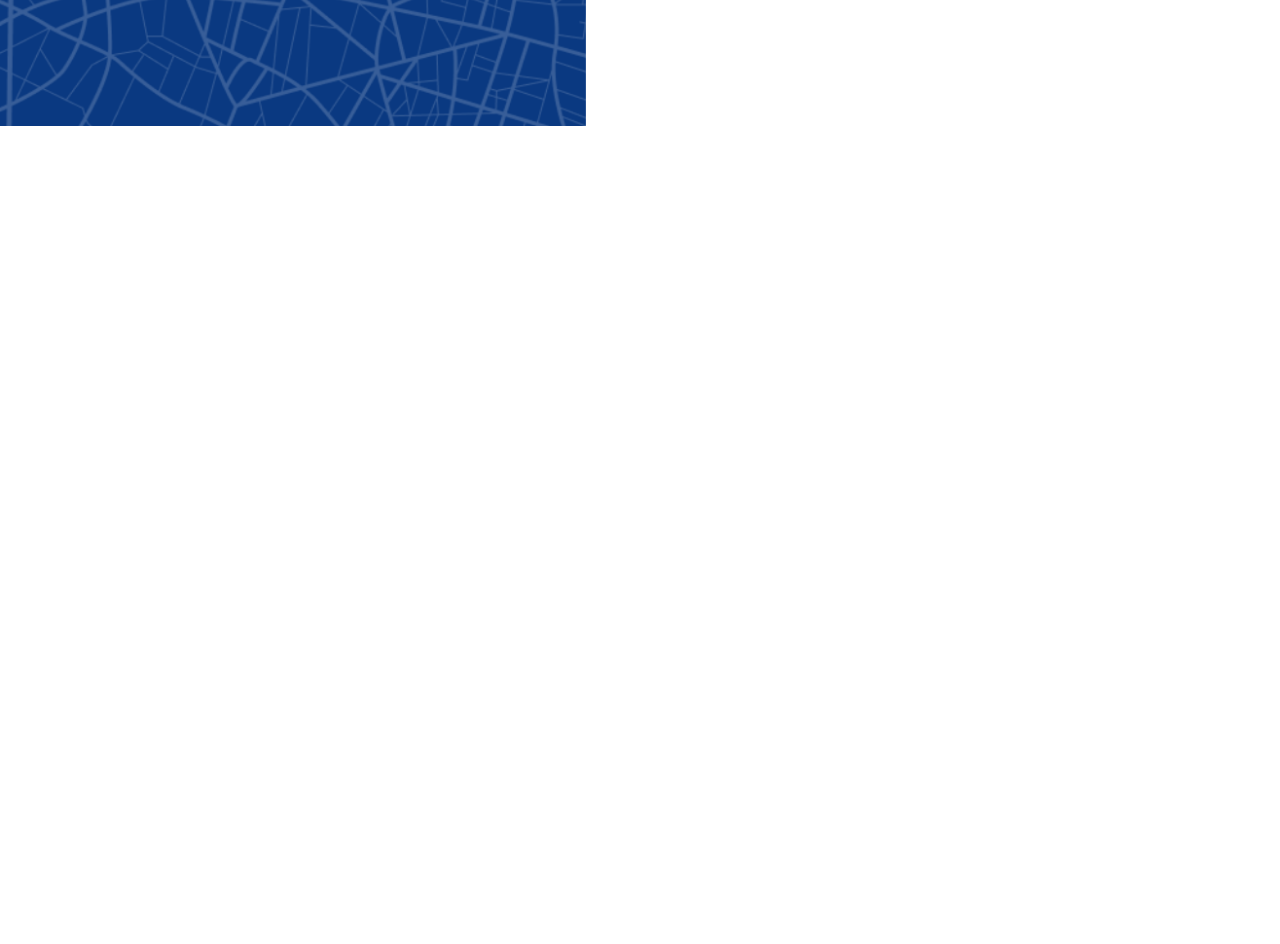
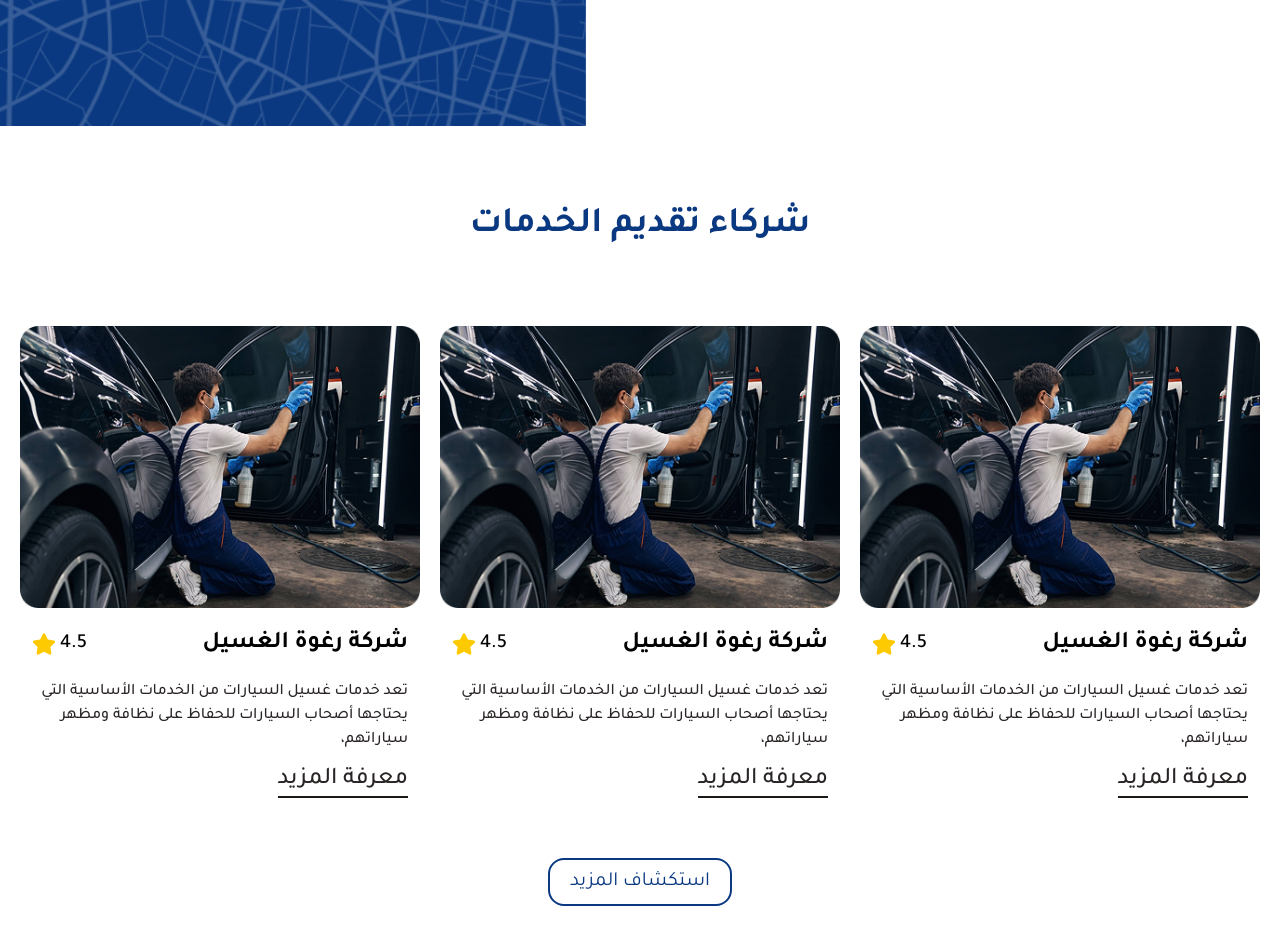
Before and after one commit to Ahmed-Serag19/dwash-customer, a React (Vite) app: page / in a window 1280 px wide. Shown: the part 680-1624 px from the top of the page. Before the commit the page ends 806 px from the top, so only its background shows below. Built offline with nearby package versions, Linux system fonts and the light colour scheme.

Commit message:
added service providers

```diff
--- a/src/components/Hero.tsx
+++ b/src/components/Hero.tsx
@@ -11,11 +11,11 @@ const Hero = () => {
           className="object-cover w-full h-full md:hidden"
         />
       </div>
-      <div className="z-10 md:text-right lg:pt-10 lg:pr-8 xl:pt-16 xl:pr-20 md:pt-10 pr-2 md:bg-transparent text-center  py-10 md:py-0 2xl:pt-24 2xl:pr-32">
-        <h1 className="lg:text-3xl md:text-black max-w-2xl md:max-w-sm lg:max-w-full font-semibold md:text-3xl text-4xl xl:py-4 text-primary xl:text-5xl">
+      <div className="px-2 z-10 md:text-right lg:pt-10 lg:pr-8 xl:pt-16 xl:pr-20 md:pt-10 pr-2 md:bg-transparent text-center  py-10 md:py-0 2xl:pt-24 2xl:pr-32">
+        <h1 className="lg:text-3xl md:text-black max-w-2xl md:max-w-sm lg:max-w-full font-semibold md:text-3xl text-2xl xl:py-4 text-primary xl:text-5xl">
           &quot;{t("slogan")}&quot;
         </h1>
-        <p className="md:text-stone-700 xl:text-3xl xl:max-w-xl md:max-w-sm lg:max-w-md pt-5 md:text-lg text-3xl">
+        <p className="md:text-stone-700 xl:text-3xl xl:max-w-xl md:max-w-sm lg:max-w-md pt-5 md:text-lg text-xl">
           {t("sloganSecondary")}
         </p>
       </div>
--- a/src/components/ServiceProvider.tsx
+++ b/src/components/ServiceProvider.tsx
@@ -1,5 +1,13 @@
+import ServiceProviderLogo from "@/assets/images/service-provider-logo.png";
+
 const ServiceProvider = () => {
-  return <div>ServiceProvider</div>;
+  return (
+    <main>
+      <div>
+        <img src={ServiceProviderLogo} alt="service provider logo" />
+      </div>
+    </main>
+  );
 };
 
 export default ServiceProvider;
--- /dev/null
+++ b/src/components/ServiceProviderCard.tsx
@@ -0,0 +1,38 @@
+import ServiceProviderImage from "@/assets/images/service-provider.png";
+import { FaStar } from "react-icons/fa";
+
+const ServiceProviderCard = () => {
+  return (
+    <main className="flex flex-col rounded-md max-w-md justify-center items-center self-center">
+      <div className="rounded-lg ">
+        <img
+          src={ServiceProviderImage}
+          className="w-full h-full"
+          alt="service provider image"
+        />
+      </div>
+      <div className="pt-5 px-3">
+        <div className="flex justify-between">
+          <h1 className="xl:text-2xl font-semibold sm:text-xl text-2xl max-sm:text-xl">
+            شركة رغوة الغسيل
+          </h1>
+          <div className="flex items-center justify-center gap-1">
+            <span className="text-xl font-[500] max-sm:text-lg">4.5</span>
+            <FaStar color="#fdca01" className="text-2xl max-sm:text-xl" />
+          </div>
+        </div>
+        <div className="py-5 text-stone-800 font-[500] text-[16px] ">
+          <p>
+            تعد خدمات غسيل السيارات من الخدمات الأساسية التي يحتاجها أصحاب
+            السيارات للحفاظ على نظافة ومظهر سياراتهم،
+          </p>
+          <p className="text-2xl pt-3 border-stone-900 border-b-2 w-fit">
+            معرفة المزيد
+          </p>
+        </div>
+      </div>
+    </main>
+  );
+};
+
+export default ServiceProviderCard;
--- a/src/components/ServiceProviders.tsx
+++ b/src/components/ServiceProviders.tsx
@@ -1,5 +1,27 @@
+import { useTranslation } from "react-i18next";
+import ServiceProviderCard from "./ServiceProviderCard";
+
 const ServiceProviders = () => {
-  return <div>ServiceProviders</div>;
+  const { t } = useTranslation();
+  return (
+    <main className="py-20 flex flex-col items-center">
+      <div className="text-center">
+        <h1 className="text-3xl md:text-4xl lg:text-4xl text-primary font-bold">
+          {t("serviceProviders")}
+        </h1>
+      </div>
+      <div className="grid gap-10 sm:gap-5 grid-cols-1 sm:grid-cols-2 lg:grid-cols-3 pt-20 px-5">
+        <ServiceProviderCard />
+        <ServiceProviderCard />
+        <ServiceProviderCard />
+      </div>
+      <div className="py-10">
+        <button className="px-5 py-2 text-xl text-primary border-primary border-2 rounded-2xl duration-300 transition hover:bg-stone-200/50">
+          استكشاف المزيد
+        </button>
+      </div>
+    </main>
+  );
 };
 
 export default ServiceProviders;
--- a/src/locales/ar.ts
+++ b/src/locales/ar.ts
@@ -25,4 +25,5 @@ export const ar = {
   slogan: "سيارتك... ببريق جديد كل يوم!",
   sloganSecondary:
     "خدمات غسيل  السيارات باحترافية وجودة عالية، حيث تُمنح سيارتك العناية التي تستحقها.",
+  serviceProviders: "شركاء تقديم الخدمات",
 };
--- a/src/locales/en.ts
+++ b/src/locales/en.ts
@@ -23,4 +23,5 @@ export const en = {
   orders: "My Orders",
   carLogo: "Car Logo",
   registerError: "Registration failed. Please try again.",
+  serviceProviders: "Service Providers",
 };
--- a/src/pages/Homepage.tsx
+++ b/src/pages/Homepage.tsx
@@ -1,9 +1,11 @@
 import Hero from "@/components/Hero";
+import ServiceProviders from "@/components/ServiceProviders";
 
 const Homepage = () => {
   return (
     <main>
       <Hero />
+      <ServiceProviders />
     </main>
   );
 };
```
Also changed, not shown: src/assets/images/service-provider-logo.png (added), src/assets/images/service-provider.png (added).
